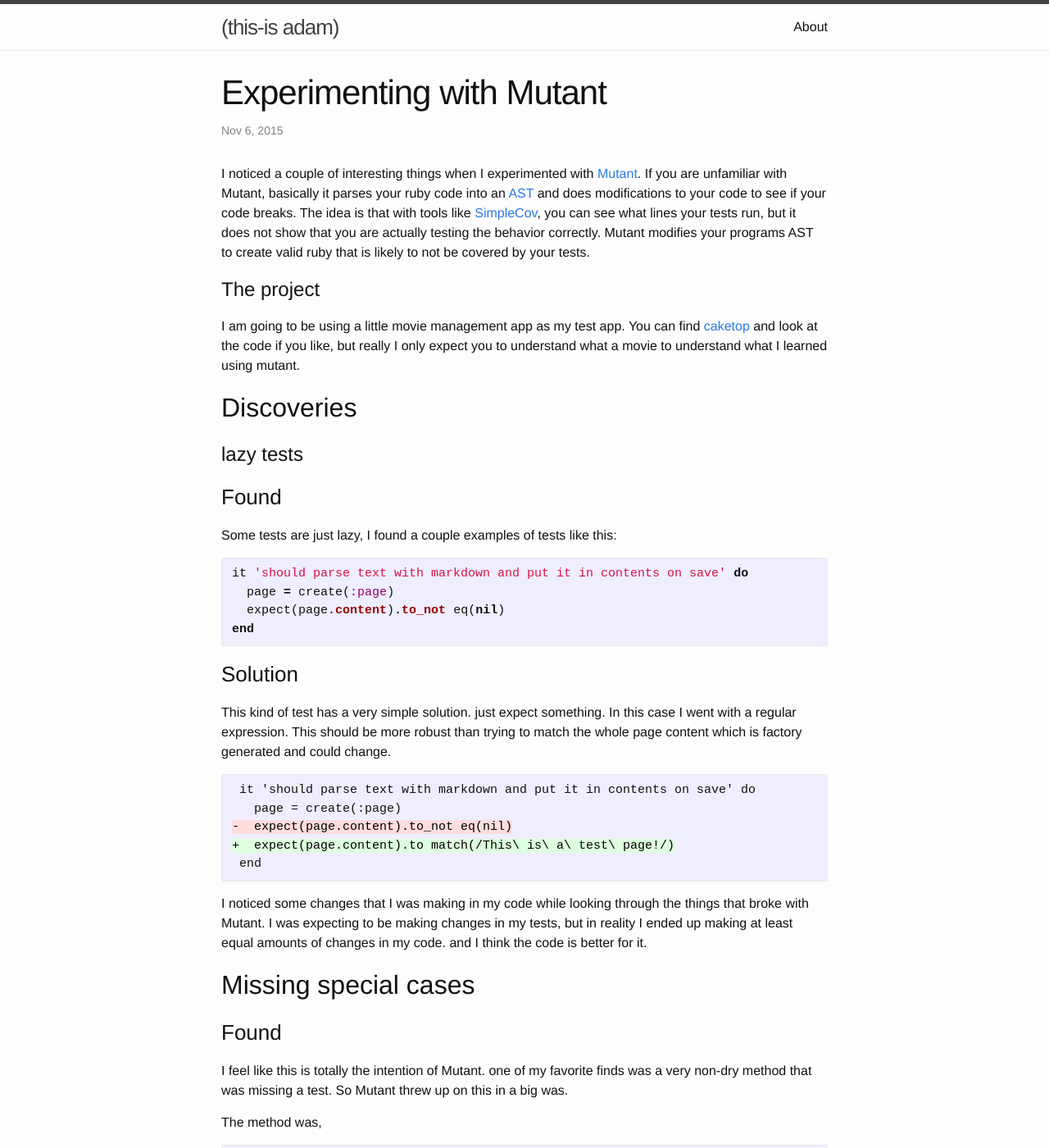
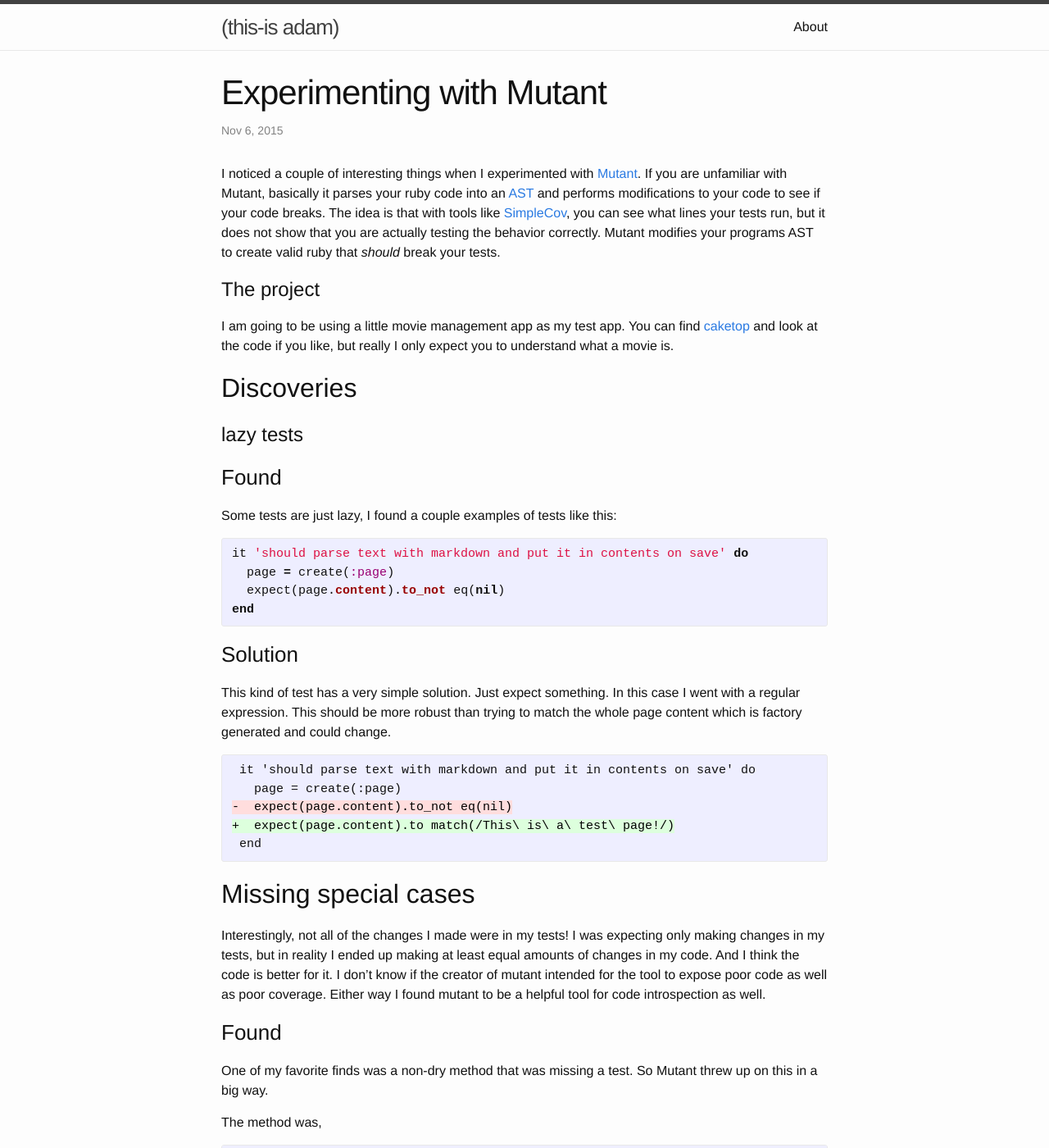
Before and after one commit to HParker/HParker.github.io, a Jekyll site: the page built from _posts/2015-11-06-experimenting-with-mutant.md, in a window 1280 px wide and 1400 px high. Shown: the whole window at 82% size. Built offline with Jekyll 4.4.1, drawn with Linux system fonts in a browser that asks for light colours; some of the changed text lies outside the part shown.

Commit message:
improve readability

```diff
--- a/_posts/2015-11-06-experimenting-with-mutant.md
+++ b/_posts/2015-11-06-experimenting-with-mutant.md
@@ -6,14 +6,27 @@
 ---
 
 
-I noticed a couple of interesting things when I experimented with [Mutant](https://github.com/mbj/mutant). If you are unfamiliar with Mutant, basically it parses your ruby code into an [AST](https://en.wikipedia.org/wiki/Abstract_syntax_tree) and does modifications to your code to see if your code breaks. The idea is that with tools like [SimpleCov](https://github.com/colszowka/simplecov), you can see what lines your tests run, but it does not show that you are actually testing the behavior correctly. Mutant modifies your programs AST to create valid ruby that is likely to not be covered by your tests.
+I  noticed a  couple of  interesting things  when I  experimented with
+[Mutant](https://github.com/mbj/mutant).  If  you are  unfamiliar with
+Mutant,    basically   it    parses   your    ruby   code    into   an
+[AST](https://en.wikipedia.org/wiki/Abstract_syntax_tree) and performs
+modifications to  your code to  see if your  code breaks. The  idea is
+that                  with                 tools                  like
+[SimpleCov](https://github.com/colszowka/simplecov), you  can see what
+lines  your tests  run, but  it does  not show  that you  are actually
+testing the behavior  correctly. Mutant modifies your  programs AST to
+create valid ruby that _should_ break your tests.
 
 
 The project
 ===============
 
 
-I am going to be using a little movie management app as my test app. You can find [caketop](https://github.com/XanderStrike/caketop-theater) and look at the code if you like, but really I only expect you to understand what a movie to understand what I learned using mutant.
+I  am going  to be  using a  little movie  management app  as my  test
+app.                   You                  can                   find
+[caketop](https://github.com/XanderStrike/caketop-theater) and look at
+the code if you like, but really  I only expect you to understand what
+a movie is.
 
 
 Discoveries
@@ -40,7 +53,10 @@
 ### Solution
 
 
-This kind of test has a very simple solution. just expect something. In this case I went with a regular expression. This should be more robust than trying to match the whole page content which is factory generated and could change.
+This  kind   of  test  has   a  very  simple  solution.   Just  expect
+something. In this case I went  with a regular expression. This should
+be more  robust than trying to  match the whole page  content which is
+factory generated and could change.
 
 {% highlight diff %}
  it 'should parse text with markdown and put it in contents on save' do
@@ -48,36 +64,45 @@
 -  expect(page.content).to_not eq(nil)
 +  expect(page.content).to match(/This\ is\ a\ test\ page!/)
  end
-
 {% endhighlight %}
 
-I noticed some changes that I was making in my code while looking through the things that broke with Mutant. I was expecting to be making changes in my tests, but in reality I ended up making at least equal amounts of changes in my code. and I think the code is better for it.
 
 Missing special cases
 -----------------
 
+Interestingly, not all of the changes I  made were in my tests!  I was
+expecting only making  changes in my tests, but in  reality I ended up
+making at least equal amounts of changes  in my code.  And I think the
+code is better  for it. I don't know if the creator of mutant intended
+for the tool to expose poor code as well as poor coverage. Either  way
+I found mutant to be a helpful tool for code introspection as well.
+
 ### Found
 
 
-I feel like this is totally the intention of Mutant. one of my favorite finds was a very non-dry method that was missing a test. So Mutant threw up on this in a big was.
+One  of my  favorite finds  was a  non-dry method  that was  missing a
+test. So Mutant threw up on this in a big way.
 
 The method was,
 
 {% highlight ruby %}
 def self.update(params)
--    s = Setting.get(params[:setting])
--    s.update_attribute(:content, params[:content])
--    s.update_attribute(:boolean, (params[:boolean] == 'true'))
--    Setting.get('admin-pass').update_attributes(content: Digest::SHA256.hexdigest(params[:admin_pass])) if params[:setting] == 'admin'
+  s = Setting.get(params[:setting])
+  s.update_attribute(:content, params[:content])
+  s.update_attribute(:boolean, (params[:boolean] == 'true'))
+  Setting.get('admin-pass').update_attributes(content: Digest::SHA256.hexdigest(params[:admin_pass])) if params[:setting] == 'admin'
 end
 {% endhighlight %}
 
-In addition to not fully really understanding ruby's `self` it also has this special case for setting the admin password. This case where the
+In addition  to not fully  really understanding ruby's `self`  it also
+has this special  case for setting the admin password  that breaks the
+typical pattern above.
 
 ### Solution
 
 
-so First thing I did was extract the special behavior around admin_pass and the unnecissary references to `Setting`
+so  First  thing  I  did  was  extract  the  special  behavior  around
+admin-pass and the unnecissary references to `Setting`
 
 {% highlight diff %}
 +    def update(params)
@@ -104,13 +129,12 @@
 Then I added the missing test case,
 
 {% highlight ruby %}
-  describe 'admin' do
-it 'will sha the admin_pass' do
-  setting = create(:setting, name: 'testsetting', boolean: false)
-  Setting.update(setting: 'admin_pass', content: 'mypwd')
-  expect(Setting.get('testsetting').content).to_not be nil
+describe 'admin' do
+  it 'will sha the admin_pass' do
+    Setting.update(setting: 'admin', admin_pass: 'mypwd')
+    expect(Setting.get('admin-pass').content).to eq Digest::SHA256.hexdigest('mypwd')
+  end
 end
-
 {% endhighlight %}
 
 
@@ -121,7 +145,8 @@
 
 ### Found
 
-First thing I ran into was a a fun little method for on the model that listed the different sort orders you could use when sorting movies.
+First thing I ran into was a a fun little method for on the model that
+listed the different sort orders you could use when sorting movies.
 
 {% highlight ruby %}
 class Movie < ActiveRecord::Base
@@ -146,7 +171,11 @@
 end
 {% endhighlight %}
 
-Clearly, first thing I thought was, "wow this method should be a constant." the tests that Mutant ran on this file inserted `nil` or `self` throughout the this array of arrays. I realize that I didn't care about testing that because this array will likely always be exactly like this as long as those are the fields on a Movie you can sort.
+The first thing I thought was, "wow this method should be a constant."
+The  tests that  Mutant  ran on  this file  inserted  `nil` or  `self`
+throughout the  this array  of arrays.  I realize  that I  didn't care
+about testing that because this array will always be exactly like this
+as long as those are the fields on a Movie you can sort.
 
 ### Solution
 
@@ -190,7 +219,19 @@
 -      ['Added (desc)', 'added desc']
 -    ]
 -  end
--
 {% endhighlight %}
 
-When I realized that there really isn't a practical way to change this array without changing the code, I moved the method into a constant. Next step would normally be to add the method back and just reference the constant to maintain the interface, but I found only one use of this method, so I just referenced it directly there.
+When I realized that there really isn't a practical way to change this
+array without  changing the  purpose too.  I moved  the method  into a
+constant. Next step would normally be  to add the method back and just
+reference the constant to maintain the interface, but I found only one
+use of this method, so I just referenced it directly there.
+
+Conclusion
+-----------
+
+The best  thing I  have found  about using mutant  is that  I actually
+learned some new patterns to watch for  in my future code. I am sure I
+could find more patterns if I test more things with mutant, but I have
+already found some small improvements I will be looking for in my code
+and tests in the future.
```
Also changed, not shown: _posts/2015-11-06-setting-up-backbonejs.md (+46 -14 lines), _posts/2015-11-09-method-memoization.md (+45 -16 lines).
